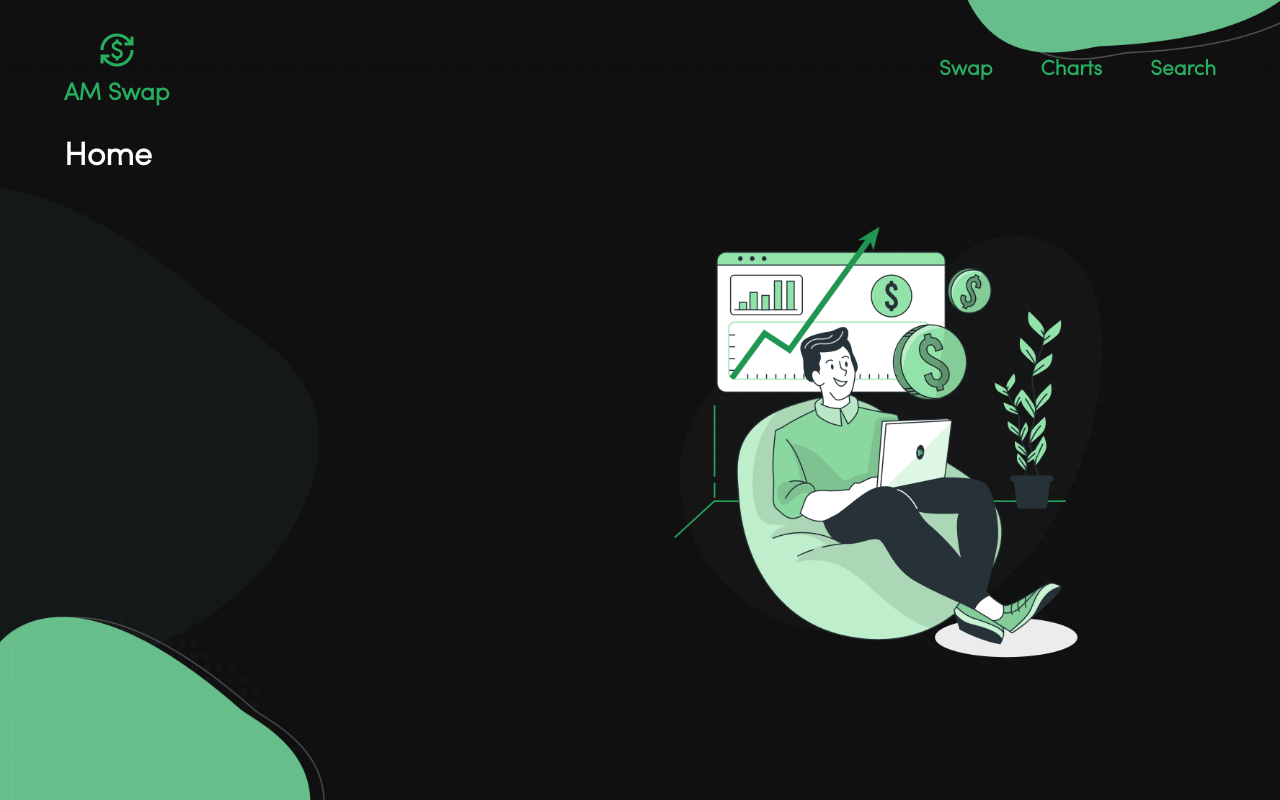
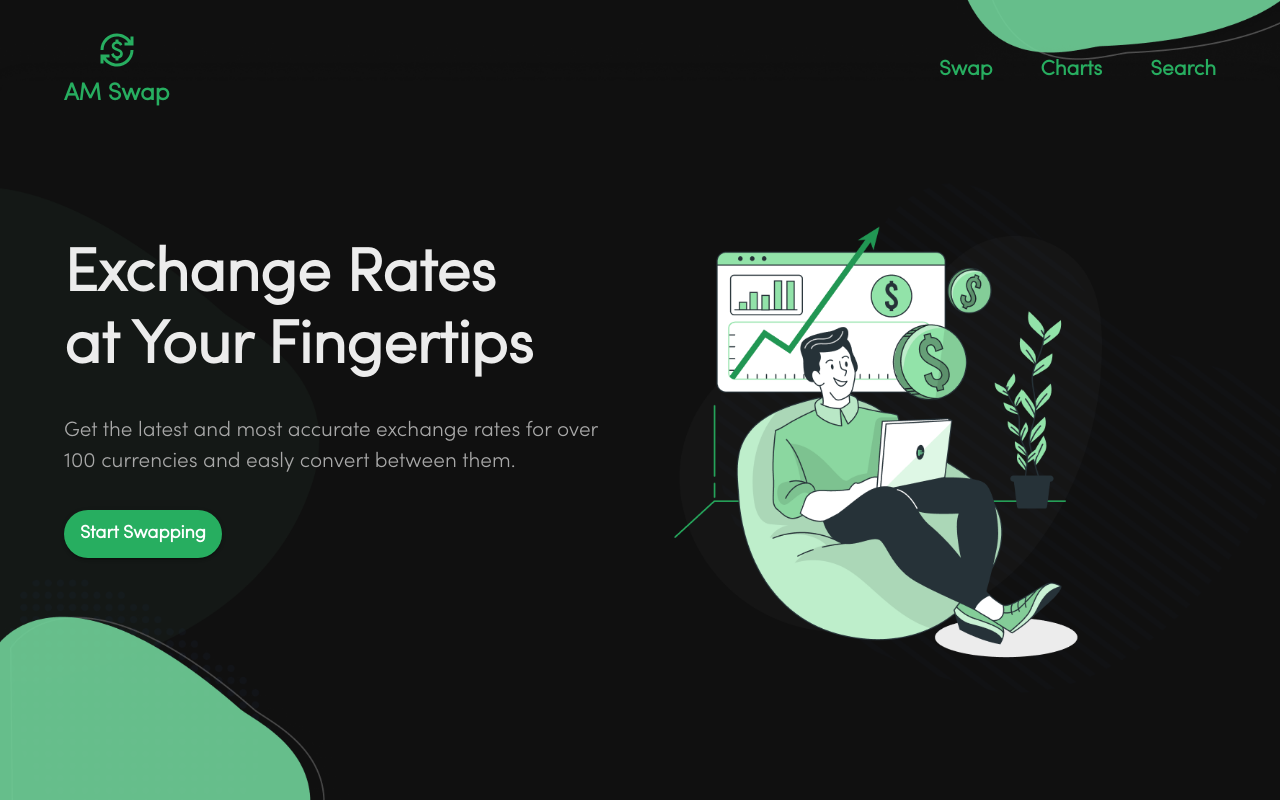
Before and after one commit to iam-annatar/Currency-Converter, a React (Vite) app: page / in a window 1280 px wide. Built offline with nearby package versions, Linux system fonts and the light colour scheme.

Commit message:
feat: add a home page content with animation

```diff
--- a/package.json
+++ b/package.json
@@ -18,6 +18,7 @@
     "@emotion/react": "^11.13.0",
     "@emotion/styled": "^11.13.0",
     "@mui/material": "^5.16.5",
+    "framer-motion": "^11.3.21",
     "react": "^18.2.0",
     "react-dom": "^18.2.0",
     "react-router-dom": "^6.25.1",
--- a/src/app/pages/Home.tsx
+++ b/src/app/pages/Home.tsx
@@ -1,5 +1,60 @@
+import type { Theme } from "@mui/material";
+import { Button, Typography, useMediaQuery, useTheme } from "@mui/material";
+import { NavLink } from "react-router-dom";
+
+import CustomAnimation from "../../components/Custom-animation";
+import PATH from "./routes/path";
+
 const Home = () => {
-  return <h1>Home</h1>;
+  const theme = useTheme();
+  const matches = useMediaQuery((t: Theme) => t.breakpoints.down("sm"));
+  return (
+    <main>
+      <header
+        style={
+          matches
+            ? { marginTop: "8rem", textAlign: "center" }
+            : { marginTop: "8rem" }
+        }
+      >
+        <CustomAnimation>
+          <div
+            style={{ display: "flex", flexDirection: "column", gap: "2rem" }}
+          >
+            <Typography variant="h2" sx={{ fontWeight: "bold" }}>
+              Exchange Rates <br /> at Your Fingertips
+            </Typography>
+            <Typography fontSize="1.3rem" color="darkgray">
+              Get the latest and most accurate exchange rates for over <br />{" "}
+              100 currencies and easly convert between them.
+            </Typography>{" "}
+            <NavLink to={PATH.SWAP}>
+              <Button
+                sx={{
+                  maxWidth: "fit-content",
+                  padding: ".5rem 1rem",
+                  borderRadius: "2rem",
+                  textTransform: "none",
+                  fontSize: "1.125rem",
+                  fontWeight: "bold",
+                  bgcolor: theme.palette.secondary.main,
+                  ":active": {
+                    bgcolor: theme.palette.secondary.dark,
+                  },
+                  ":hover": {
+                    bgcolor: theme.palette.secondary.dark,
+                  },
+                }}
+                variant="contained"
+              >
+                Start Swapping
+              </Button>
+            </NavLink>
+          </div>
+        </CustomAnimation>
+      </header>
+    </main>
+  );
 };
 
 export default Home;
--- /dev/null
+++ b/src/components/Custom-animation.tsx
@@ -0,0 +1,16 @@
+import { motion } from "framer-motion";
+
+const CustomAnimation = ({ children }: { children: React.ReactNode }) => {
+  return (
+    <motion.div
+      initial={{ opacity: 0, x: -100 }}
+      whileInView={{ opacity: 1, x: 0 }}
+      transition={{ duration: 1.5 }}
+      viewport={{ once: true }}
+    >
+      {children}
+    </motion.div>
+  );
+};
+
+export default CustomAnimation;
--- a/src/components/Layout.tsx
+++ b/src/components/Layout.tsx
@@ -33,7 +33,7 @@ const Layout = () => {
                 backgroundRepeat: "no-repeat",
                 backgroundPosition: "center",
                 backgroundSize: "cover",
-                overflow: "hidden",
+                overflowX: "hidden",
               }
             : {
                 width: "100dvw",
@@ -42,7 +42,7 @@ const Layout = () => {
                 backgroundRepeat: "no-repeat",
                 backgroundPosition: "center ",
                 backgroundSize: "cover",
-                overflow: "hidden",
+                overflowX: "hidden",
               }
           : null
       }
--- a/src/styles/theme.ts
+++ b/src/styles/theme.ts
@@ -9,7 +9,7 @@ export const theme = createTheme({
       default: "#101010",
     },
     text: {
-      primary: "#ffff",
+      primary: "#ECECEC",
       secondary: "#000",
     },
     primary: {
```
Also changed, not shown: 1 other file (tests, documents, lock files or other folders).
